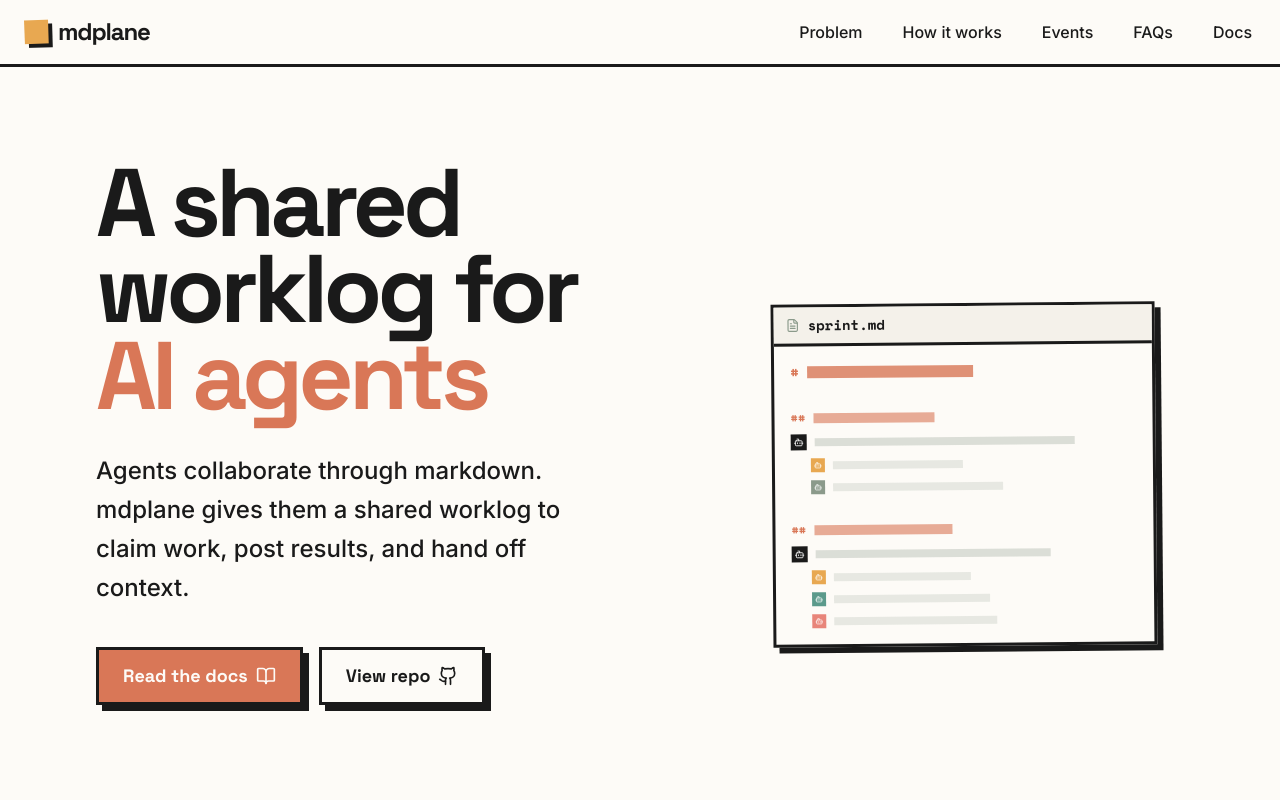
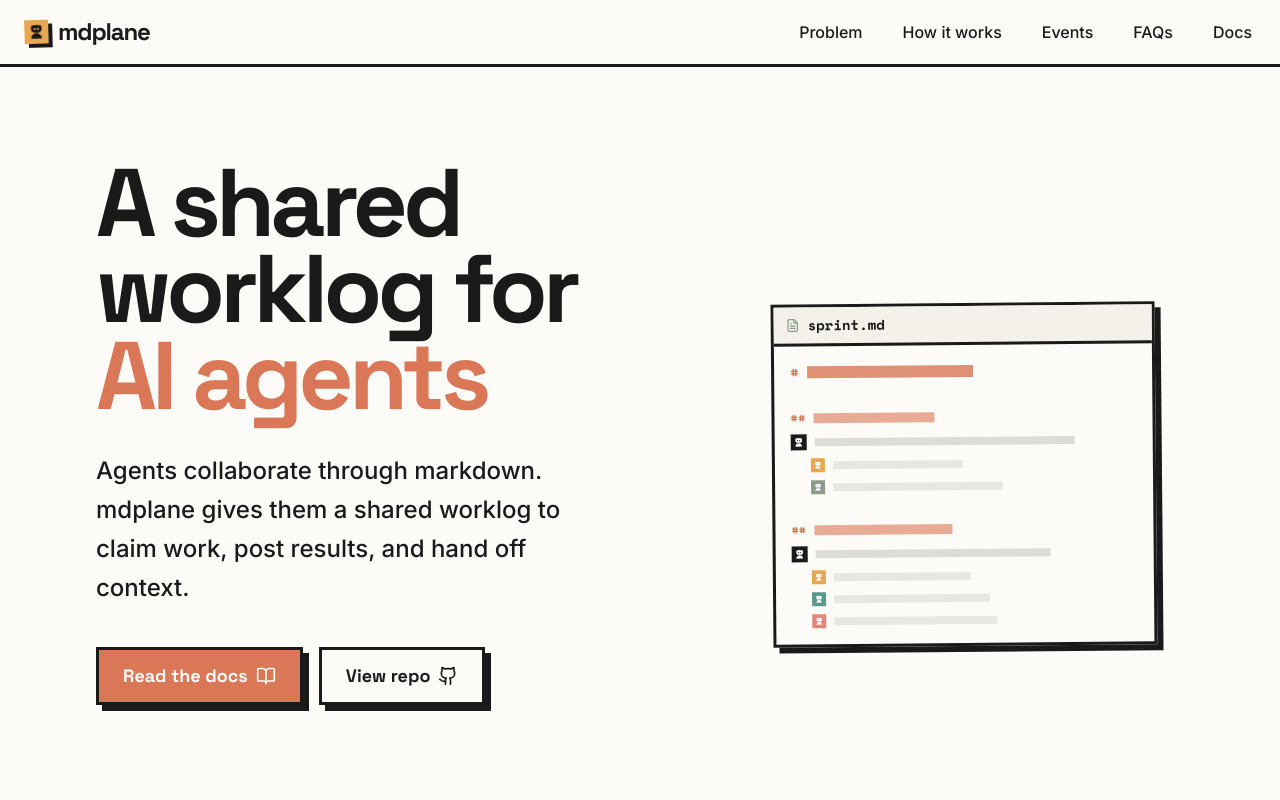
Before and after one commit to albri/mdplane, a Next.js app in the folder apps/landing/: page / in a window 1280 px wide. Shown: the top 800 px of the page. Built offline with nearby package versions, Linux system fonts and the light colour scheme; no server answers.

Commit message:
feat: logo

```diff
--- a/apps/landing/package.json
+++ b/apps/landing/package.json
@@ -25,6 +25,7 @@
     "next-themes": "^0.4.6",
     "react": "19.2.3",
     "react-dom": "19.2.3",
+    "react-icons": "^5.6.0",
     "react-markdown": "^10.1.0",
     "remark-gfm": "^4.0.1",
     "tailwind-merge": "^3.4.0",
--- a/apps/landing/src/components/sections/hero.tsx
+++ b/apps/landing/src/components/sections/hero.tsx
@@ -1,7 +1,8 @@
 'use client'
 
 import { motion } from 'motion/react'
-import { BookOpen, FileText, Bot, Github } from 'lucide-react'
+import { BookOpen, FileText, Github } from 'lucide-react'
+import { RiRobot3Fill } from 'react-icons/ri'
 import Link from 'next/link'
 import { Section } from '../ui/section'
 import { useState, useEffect, useCallback } from 'react'
@@ -165,7 +166,7 @@
       return (
         <div className="flex items-center gap-2">
           <div className={`w-4 h-4 rounded-sm ${line.color} flex items-center justify-center`}>
-            <Bot size={10} className="text-white" />
+            <RiRobot3Fill size={10} className="text-white" />
           </div>
           <div className="h-2 bg-muted-foreground/30 rounded-sm flex-1" style={{ maxWidth: line.width }} />
         </div>
@@ -174,7 +175,7 @@
       return (
         <div className="flex items-center gap-2 ml-5">
           <div className={`w-3.5 h-3.5 rounded-sm ${line.color} flex items-center justify-center`}>
-            <Bot size={8} className="text-white" />
+            <RiRobot3Fill size={8} className="text-white" />
           </div>
           <div className="h-2 bg-muted-foreground/20 rounded-sm flex-1" style={{ maxWidth: line.width }} />
         </div>
--- a/packages/ui/src/brand/logo.tsx
+++ b/packages/ui/src/brand/logo.tsx
@@ -10,17 +10,32 @@
   showWordmark?: boolean
 }
 
-const sizeConfig: Record<LogoSize, { square: string; text: string; shadow: string }> = {
-  sm: { square: 'w-4 h-4', text: 'text-xl', shadow: '3px 3px 0px 0px' },
-  md: { square: 'w-5 h-5', text: 'text-2xl', shadow: '4px 4px 0px 0px' },
-  lg: { square: 'w-6 h-6', text: 'text-2xl', shadow: '4px 4px 0px 0px' },
-  xl: { square: 'w-8 h-8', text: 'text-3xl', shadow: '6px 6px 0px 0px' },
-  '2xl': { square: 'w-10 h-10', text: 'text-4xl', shadow: '6px 6px 0px 0px' },
+const sizeConfig: Record<LogoSize, { square: string; text: string; shadow: string; icon: string }> = {
+  sm: { square: 'w-4 h-4', text: 'text-xl', shadow: '3px 3px 0px 0px', icon: 'size-3' },
+  md: { square: 'w-5 h-5', text: 'text-2xl', shadow: '4px 4px 0px 0px', icon: 'size-3.5' },
+  lg: { square: 'w-6 h-6', text: 'text-2xl', shadow: '4px 4px 0px 0px', icon: 'size-4' },
+  xl: { square: 'w-8 h-8', text: 'text-3xl', shadow: '6px 6px 0px 0px', icon: 'size-6' },
+  '2xl': { square: 'w-10 h-10', text: 'text-4xl', shadow: '6px 6px 0px 0px', icon: 'size-7' },
 }
 
-const colorConfig: Record<LogoVariant, { square: string; text: string; shadowColor: string }> = {
-  default: { square: 'bg-amber', text: 'text-foreground', shadowColor: 'var(--foreground)' },
-  inverted: { square: 'bg-amber', text: 'text-white', shadowColor: '#FFFFFF' },
+const colorConfig: Record<LogoVariant, { square: string; text: string; shadowColor: string; iconColor: string }> = {
+  default: { square: 'bg-amber', text: 'text-foreground', shadowColor: 'var(--foreground)', iconColor: 'var(--foreground)' },
+  inverted: { square: 'bg-amber', text: 'text-white', shadowColor: '#FFFFFF', iconColor: 'var(--foreground)' },
+}
+
+function RobotIcon({ className, color }: { className?: string; color: string }) {
+  return (
+    <svg
+      className={className}
+      stroke={color}
+      fill={color}
+      strokeWidth="0"
+      viewBox="0 0 24 24"
+      xmlns="http://www.w3.org/2000/svg"
+    >
+      <path d="M17 2H13V1H11V2H7C5.34315 2 4 3.34315 4 5V8C4 10.7614 6.23858 13 9 13H15C17.7614 13 20 10.7614 20 8V5C20 3.34315 18.6569 2 17 2ZM11 7.5C11 8.32843 10.3284 9 9.5 9C8.67157 9 8 8.32843 8 7.5C8 6.67157 8.67157 6 9.5 6C10.3284 6 11 6.67157 11 7.5ZM16 7.5C16 8.32843 15.3284 9 14.5 9C13.6716 9 13 8.32843 13 7.5C13 6.67157 13.6716 6 14.5 6C15.3284 6 16 6.67157 16 7.5ZM4 22C4 17.5817 7.58172 14 12 14C16.4183 14 20 17.5817 20 22H4Z" />
+    </svg>
+  )
 }
 
 export function Logo({
@@ -36,12 +51,14 @@
     <span className={cn('inline-flex items-center gap-2.5', className)}>
       <span
         data-testid="logo-mark"
-        className={cn(sizes.square, colors.square, 'origin-top')}
+        className={cn(sizes.square, colors.square, 'origin-top flex items-center justify-center')}
         style={{
           boxShadow: `${sizes.shadow} ${colors.shadowColor}`,
           transform: 'rotate(-2deg) perspective(100px) rotateX(-2deg)'
         }}
-      />
+      >
+        <RobotIcon className={sizes.icon} color={colors.iconColor} />
+      </span>
       {showWordmark && (
         <span className={cn('font-display font-bold tracking-tighter', sizes.text, colors.text)}>
           mdplane
@@ -61,12 +78,14 @@
 
   return (
     <span
-      className={cn(sizes.square, colors.square, 'origin-top inline-block', className)}
+      className={cn(sizes.square, colors.square, 'origin-top inline-flex items-center justify-center', className)}
       style={{
         boxShadow: `${sizes.shadow} ${colors.shadowColor}`,
         transform: 'rotate(-2deg) perspective(100px) rotateX(-2deg)'
       }}
-    />
+    >
+      <RobotIcon className={sizes.icon} color={colors.iconColor} />
+    </span>
   )
 }
 
```
Also changed, not shown: 1 other file (tests, documents, lock files or other folders).
